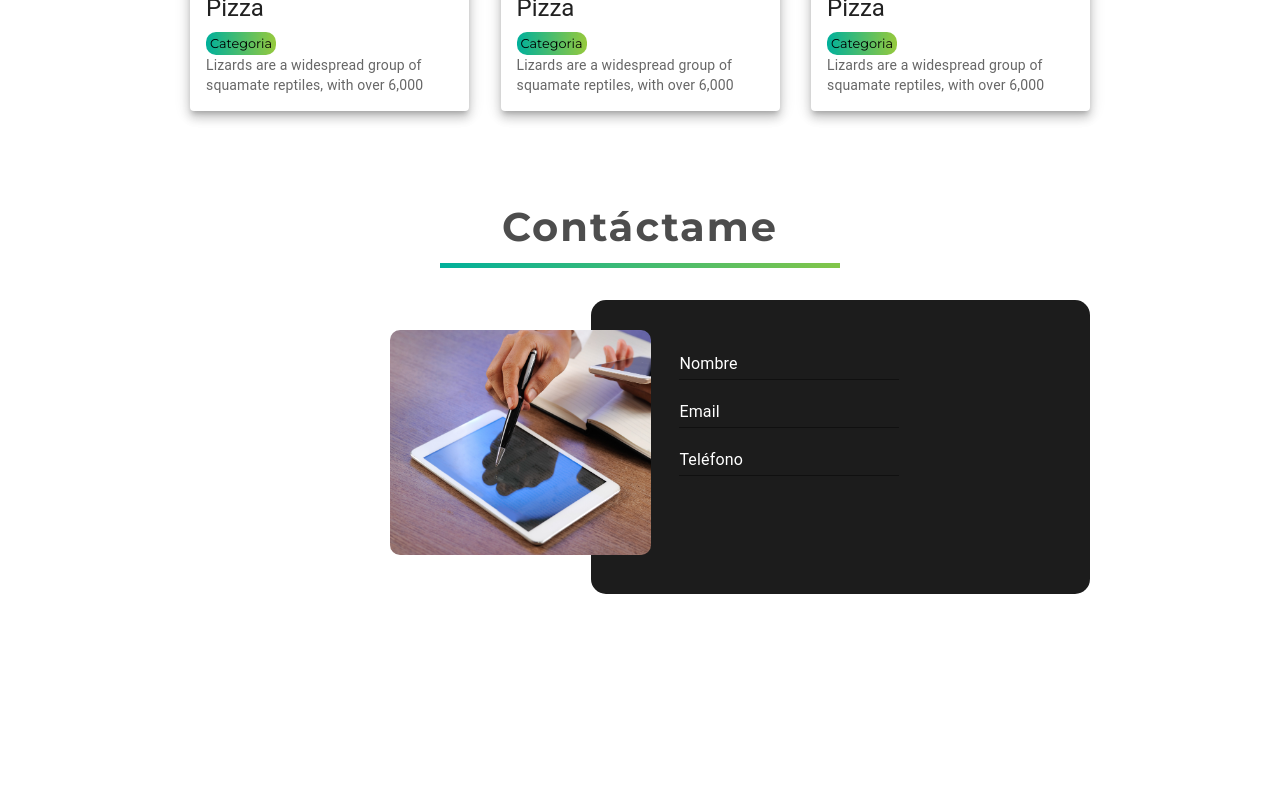
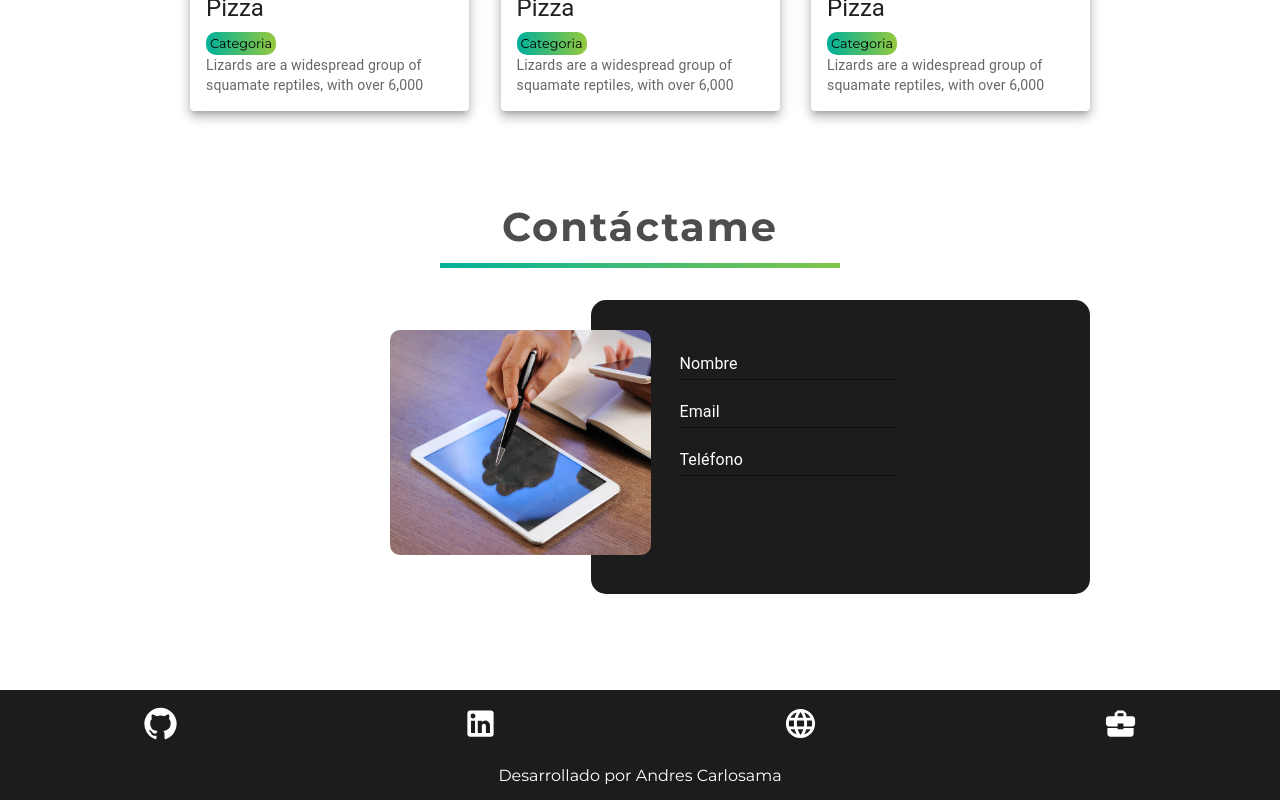
Before and after one commit to AndresCarlosamaDev/PortafolioDesign, a React (Create React App) app: page / in a window 1280 px wide. Shown: the part 1617-2417 px from the top of the page. Before the commit the page ends 2307 px from the top, so only its background shows below. Built offline with nearby package versions, Linux system fonts and the light colour scheme.

Commit message:
Pendiente terminar formulario

```diff
--- a/package.json
+++ b/package.json
@@ -12,6 +12,7 @@
     "@testing-library/user-event": "^13.5.0",
     "react": "^18.2.0",
     "react-dom": "^18.2.0",
+    "react-router-dom": "^6.16.0",
     "react-scripts": "5.0.1",
     "web-vitals": "^2.1.4"
   },
--- a/src/App.js
+++ b/src/App.js
@@ -5,6 +5,7 @@ import { Banner } from './components/Banner/Banner';
 import { Acerca } from './components/Acerca/Acerca';
 import { ContProyectos } from './components/Proyectos/Proyectos';
 import { Contactame } from './components/Contactame/Contactame';
+import { Redes } from './components/Redes/Redes';
 
 function App() {
   return (
@@ -14,6 +15,7 @@ function App() {
       <Acerca />
       <ContProyectos />
       <Contactame />
+      <Redes />
     </>
   );
 }
--- /dev/null
+++ b/src/assets/css/redes.css
@@ -0,0 +1,19 @@
+.footer_contain{
+    background-color: #1c1c1c;
+    padding: 1rem 0;
+}
+.footer_contain-logos{
+    display: flex;
+    justify-content: space-around;
+    padding-bottom: 1.5rem;
+}
+.footer_contain-txt{
+    color: white;
+    text-align: center;
+}
+.footer_contain-logos a:hover{
+    border-radius: 10px;
+    padding: .25rem;
+    transition: all 0.25s ease-in-out;
+    background: linear-gradient(90deg, #00b09b 0%, #96c93d 100%);
+}
--- /dev/null
+++ b/src/components/Redes/Redes.jsx
@@ -0,0 +1,23 @@
+import React from "react";
+import '../../assets/css/redes.css'
+import GitHubIcon from '@mui/icons-material/GitHub';
+import LinkedInIcon from '@mui/icons-material/LinkedIn';
+import LanguageIcon from '@mui/icons-material/Language';
+import BusinessCenterIcon from '@mui/icons-material/BusinessCenter';
+import { Link } from 'react-router-dom';
+
+export const Redes = () => {
+    return(
+        <footer className="footer_contain">
+            <div className="footer_contain-logos">
+                <a href="https://github.com/AndresCarlosamaDev"><GitHubIcon sx={{ color: "white", fontSize: 35 }} target="blank" /></a>
+                <a href="https://www.linkedin.com/in/andrescarlosama/"><LinkedInIcon sx={{ color: "white", fontSize: 35 }} target="blank" /></a>
+                <a href="#"><LanguageIcon sx={{ color: "white", fontSize: 35 }} target="blank" /></a>
+                <a href="https://www.behance.net/Andres_7k"><BusinessCenterIcon sx={{ color: "white", fontSize: 35 }} target="blank" /></a>
+            </div>
+            <div className="footer_contain-txt">
+                <h3>Desarrollado por <b>Andres Carlosama</b></h3>
+            </div>
+        </footer>
+    )
+}
```
Also changed, not shown: 1 other file (tests, documents, lock files or other folders).
